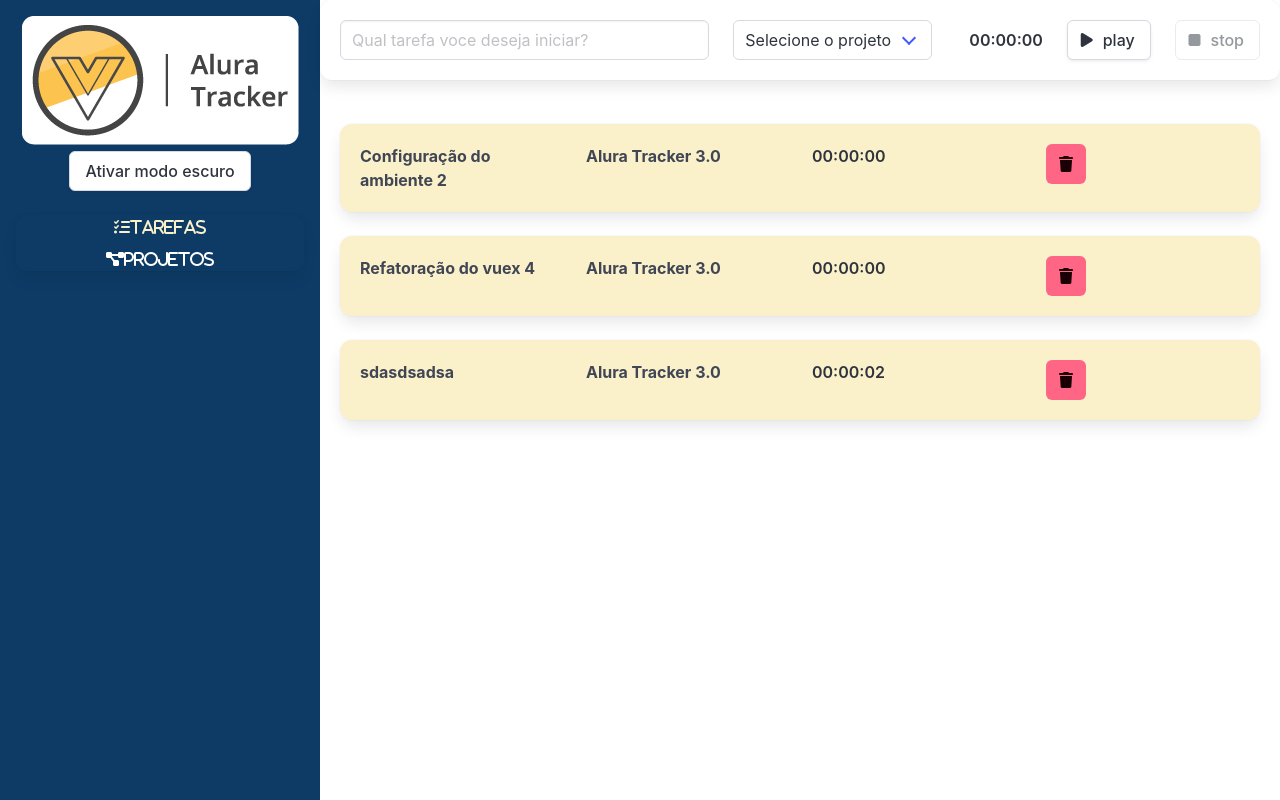
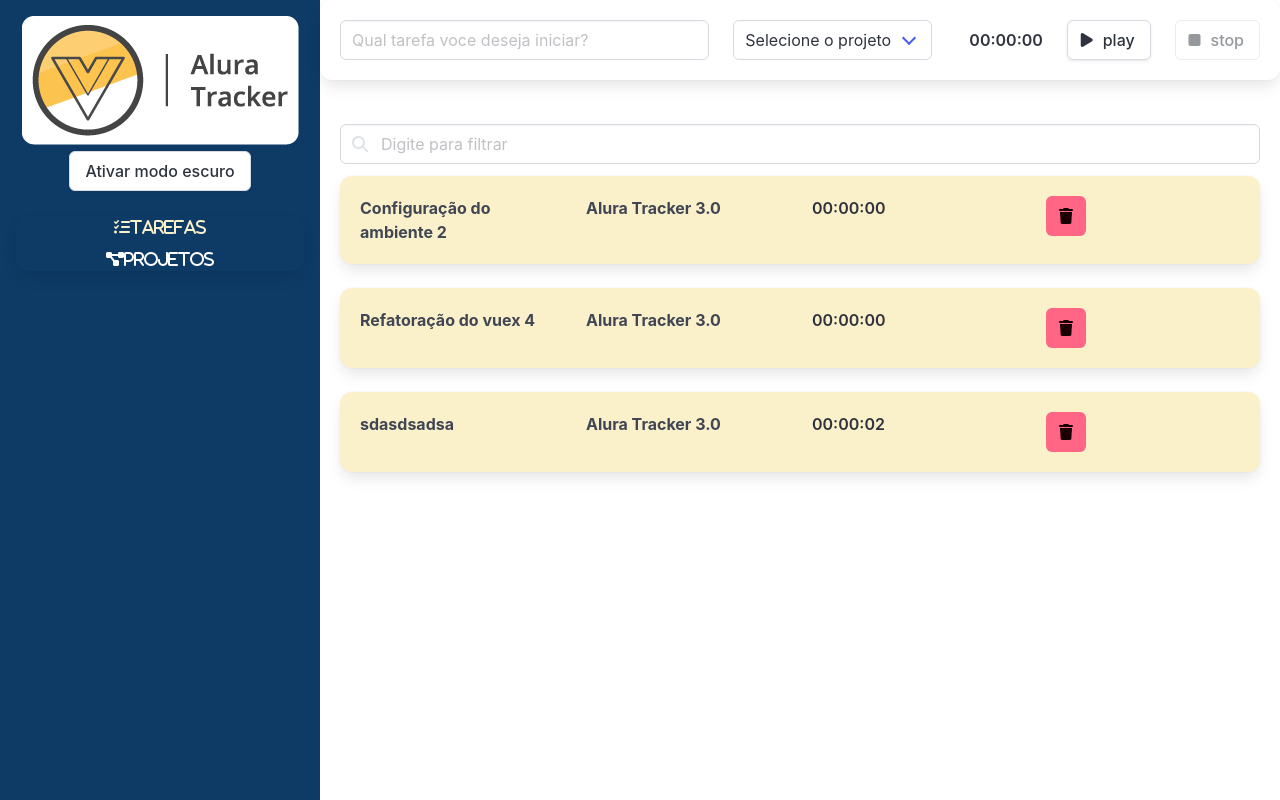
Before and after one commit to iamgilvan/alura-tracker, a Vue app: page /#/ in a window 1280 px wide. Built offline with nearby package versions, Linux system fonts and the light colour scheme; data requests are answered from the project's data file.

Commit message:
reactivity

```diff
--- a/src/store/modulos/tarefas/index.ts
+++ b/src/store/modulos/tarefas/index.ts
@@ -38,8 +38,12 @@
     },
   },
   actions: {
-    [OBTER_TAREFAS]({ commit }) {
-      http.get("tarefas").then((res) => commit(DEFINIR_TAREFA, res.data));
+    [OBTER_TAREFAS]({ commit }, filtro: string) {
+      let url = 'tarefas';
+      if (filtro){
+        url += '?descricao' + filtro;
+      }
+      http.get(url).then((res) => commit(DEFINIR_TAREFA, res.data));
     },
     [CADASTRAR_TAREFA]({ commit }, tarefa: ITarefa) {
       return http
--- a/src/views/Tarefas.vue
+++ b/src/views/Tarefas.vue
@@ -1,6 +1,14 @@
 <template>
     <Formulario @aoSalvarTarefa="salvarTarefa" />
     <div class="lista">
+        <div class="field">
+            <p class="control has-icons-left has-icons-right">
+                <input class="input" type="text" placeholder="Digite para filtrar" v-model="filtro" />
+                <span class="icon is-small is-left">
+                    <i class="fas fa-search"></i>
+                </span>
+            </p>
+        </div>
         <Tarefa v-for="(tarefa, index) in tarefas" :key="index" :tarefa="tarefa" @aoTarefaClicada="selecionarTarefa" />
         <Box v-if="listaEstaVazia">
             Voce nao esta muito produtivo hoje :(
@@ -32,7 +40,7 @@
 </template>
 
 <script lang="ts">
-import { computed, defineComponent } from 'vue';
+import { computed, defineComponent, ref, watchEffect } from 'vue';
 import Formulario from '../components/Formulario.vue';
 import Tarefa from '../components/Tarefa.vue';
 import ITarefa from '../interfaces/ITarefa';
@@ -67,18 +75,25 @@
         fecharModal() {
             this.tarefaSelecionada = null;
         },
-        alterarTarefa(){
+        alterarTarefa() {
             this.store.dispatch(ALTERAR_TAREFA, this.tarefaSelecionada)
                 .then(() => this.fecharModal())
         }
     },
     setup() {
         const store = useStore();
-        store.dispatch(OBTER_TAREFAS)
-        store.dispatch(OBTER_PROJETOS)
+        store.dispatch(OBTER_TAREFAS);
+        store.dispatch(OBTER_PROJETOS);
+
+        const filtro = ref('');
+        watchEffect(() => {
+            store.dispatch(OBTER_TAREFAS, filtro.value);
+        });
+
         return {
             store,
             tarefas: computed(() => store.state.tarefa.tarefas),
+            filtro
         }
     }
 });
```
